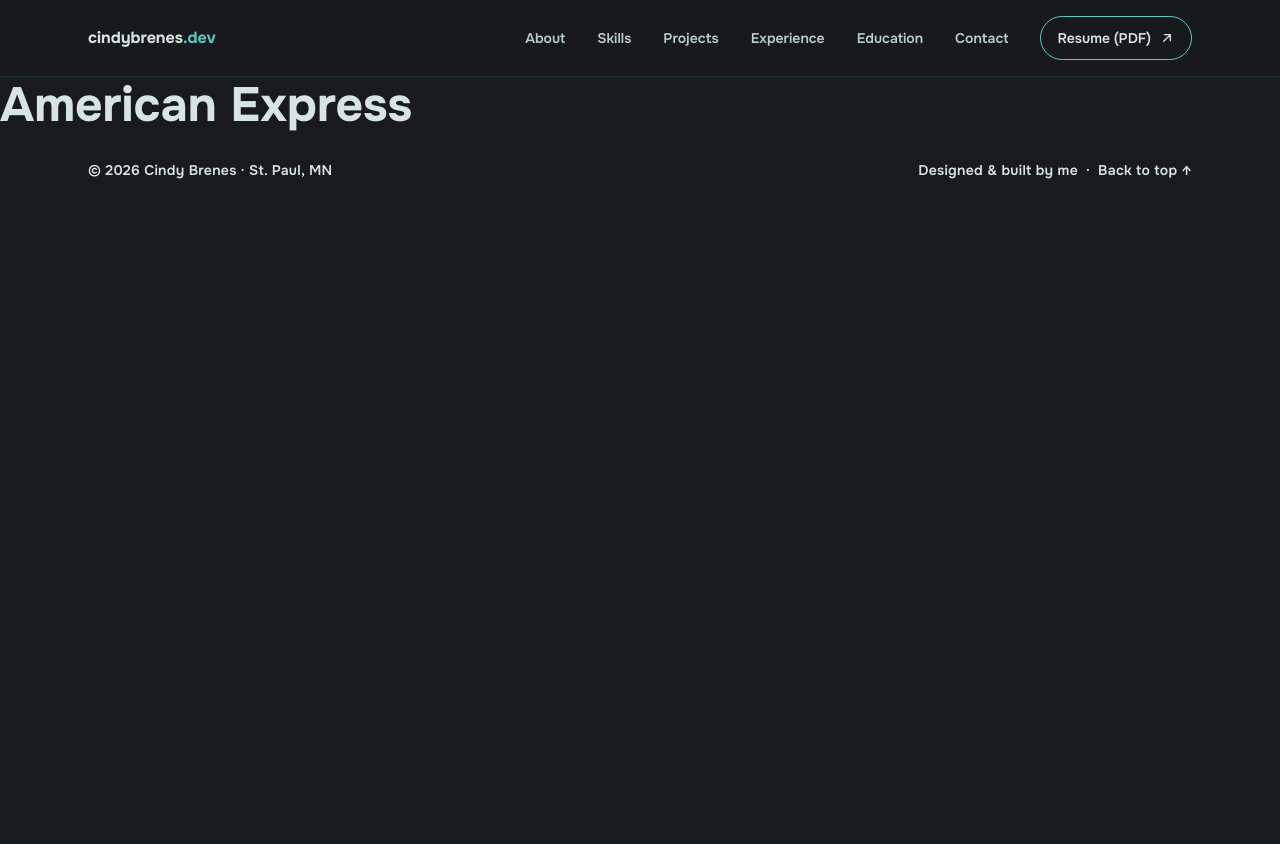
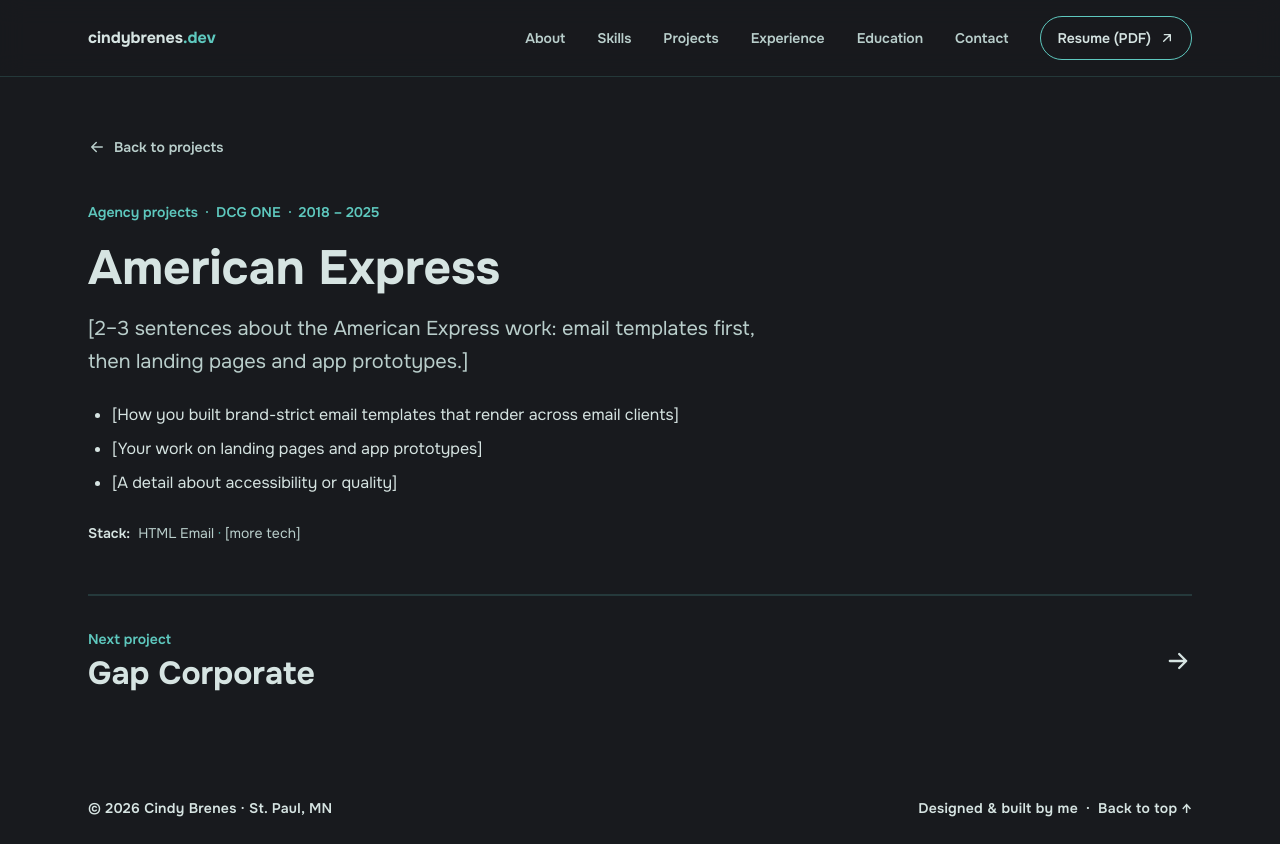
Before and after one commit to cinbrefe/personal-portfolio, a React (Vite) app: page /projects/american-express in a window 1280 px wide. Before the commit the page ends 800 px from the top, so only its background shows below. Built offline with nearby package versions, Linux system fonts and the light colour scheme.

Commit message:
Build project page

```diff
--- a/src/App.jsx
+++ b/src/App.jsx
@@ -2,7 +2,7 @@
 import { a11y } from './content/copy.js';
 import Header from './components/layout/Header/Header.jsx';
 import HomePage from './components/pages/HomePage.jsx';
-import ProjectPage from './components/pages/ProjectPage.jsx';
+import ProjectPage from './components/pages/ProjectPage/ProjectPage.jsx';
 import Footer from './components/layout/Footer/Footer.jsx';
 
 export default function App() {
--- a/src/components/pages/ProjectPage.jsx
+++ /dev/null
@@ -1,14 +0,0 @@
-import { useParams } from 'react-router';
-import { projects } from '../../content/projects.js';
-
-export default function ProjectPage() {
-	const { slug } = useParams();
-	const project = projects.agency.items.find((item) => item.slug === slug);
-
-	// Wrong or old URL: no project has this slug
-	if (!project) {
-		return <h1>Project not found</h1>;
-	}
-
-	return <h1>{project.client}</h1>;
-}
--- /dev/null
+++ b/src/components/pages/ProjectPage/ProjectPage.jsx
@@ -0,0 +1,78 @@
+import { useParams } from 'react-router';
+import { projects } from '../../../content/projects.js';
+import ArrowIcon from '../../ui/ArrowIcon.jsx';
+import './ProjectPage.scss';
+
+export default function ProjectPage() {
+	const { slug } = useParams();
+	const { page } = projects;
+	const { heading, items } = projects.agency;
+	const project = items.find((item) => item.slug === slug);
+
+	// Wrong or old URL: no project has this slug
+	if (!project) {
+		return (
+			<article className="project-page" aria-labelledby="project-page-title">
+				<title>{`${page.notFound} | ${page.titleSuffix}`}</title>
+				<div className="container project-page__inner">
+					<a className="project-page__back icon-link" href="/#projects">
+						<ArrowIcon direction="arrow-left" className="icon-link__icon" />
+						{page.back}
+					</a>
+					<h1 id="project-page-title" className="project-page__title">{page.notFound}</h1>
+				</div>
+			</article>
+		);
+	}
+
+	// Next project, looping from the last back to the first
+	const index = items.findIndex((item) => item.slug === slug);
+	const next = items[(index + 1) % items.length];
+
+	return (
+		<article className="project-page" aria-labelledby="project-page-title">
+			{/* React 19 moves this <title> into the page's <head> */}
+			<title>{`${project.client} | ${page.titleSuffix}`}</title>
+			<div className="container project-page__inner">
+				<a className="project-page__back icon-link" href="/#projects">
+					<ArrowIcon direction="arrow-left" className="icon-link__icon" />
+					{page.back}
+				</a>
+				<header className="project-page__header">
+					<ul className="project-page__meta">
+						<li>{heading}</li>
+						<li>{project.agency}</li>
+						<li>{project.period}</li>
+					</ul>
+					<h1 id="project-page-title" className="project-page__title">{project.client}</h1>
+				</header>
+				<div className="project-page__content">
+					<p className="project-page__intro">{project.intro}</p>
+					<ul className="project-page__contributions">
+						{project.contributions.map((contribution) => (
+							<li key={contribution}>{contribution}</li>
+						))}
+					</ul>
+					<div className="project-page__stack">
+						<h2 className="project-page__stack-label">{page.stackLabel}</h2>
+						<ul className="project-page__stack-list">
+							{project.stack.map((tech) => (
+								<li key={tech}>{tech}</li>
+							))}
+						</ul>
+					</div>
+				</div>
+				{/* Carousel goes here (last step) */}
+				<nav className="project-page__next" aria-label={page.navLabel}>
+					<a className="project-page__next-link" href={`/projects/${next.slug}`}>
+						<span className="project-page__next-text">
+							<span className="project-page__next-label">{page.nextLabel}</span>{' '}
+							<span className="project-page__next-client">{next.client}</span>
+						</span>
+						<ArrowIcon direction="arrow-right" className="project-page__next-icon" />
+					</a>
+				</nav>
+			</div>
+		</article>
+	);
+}
--- /dev/null
+++ b/src/components/pages/ProjectPage/ProjectPage.scss
@@ -0,0 +1,127 @@
+@use '../../../styles/abstracts/variables' as *;
+@use '../../../styles/abstracts/mixins' as *;
+
+$next-icon-size: 28px;
+
+.project-page {
+	padding-block: $spacing-2xl;
+
+	&__inner {
+		@include flex(column);
+		gap: $spacing-md;
+	}
+
+	// Layout (icon + text) comes from the shared .icon-link class
+	&__back {
+		align-self: flex-start; // only as wide as its content inside the column
+		color: $color-text-muted;
+		font-size: $font-size-sm;
+		font-weight: $font-weight-semibold;
+		margin-bottom: $spacing-md;
+		min-height: $control-size-sm;
+		text-decoration: none;
+
+		&:focus-visible,
+		&:hover {
+			color: $color-interactive;
+		}
+	}
+
+	&__header {
+		@include flex(column);
+		gap: $spacing-md;
+	}
+
+	&__meta {
+		@include meta-text;
+		@include dot-list;
+	}
+
+	&__content {
+		@include flex(column);
+		gap: $spacing-lg;
+		max-width: $max-width-text;
+	}
+
+	&__intro {
+		color: $color-text-muted;
+		font-size: $font-size-lg;
+	}
+
+	&__contributions {
+		@include flex(column);
+		gap: $spacing-sm;
+		list-style: disc;
+		padding-left: $spacing-lg;
+	}
+
+	&__stack {
+		&-label {
+			@include inline-label($spacing-sm);
+			font-size: $font-size-sm;
+		}
+
+		&-list {
+			@include inline-dot-list;
+			font-size: $font-size-sm;
+		}
+	}
+
+	// "Next project / F5 Labs →" row across the bottom of the page
+	&__next {
+		border-top: $border-width solid $color-border;
+		margin-top: $spacing-xl;
+
+		&-link {
+			@include flex($justify: space-between, $align: center);
+			color: $color-text;
+			gap: $spacing-md;
+			padding-block: $spacing-xl;
+			text-decoration: none;
+		}
+
+		&-text {
+			@include flex(column);
+			gap: $spacing-xs;
+		}
+
+		&-label {
+			@include meta-text;
+		}
+
+		&-client {
+			font-size: $font-size-2xl;
+			font-weight: $font-weight-bold;
+			line-height: $line-height-heading;
+			transition: color $transition-duration $transition-easing;
+		}
+
+		&-icon {
+			flex-shrink: 0;
+			height: $next-icon-size;
+			transition:
+				color $transition-duration $transition-easing,
+				transform $transition-duration $transition-easing;
+			width: $next-icon-size;
+		}
+
+		// Hover or keyboard focus: name turns teal, arrow slides right
+		&-link:hover &-client,
+		&-link:focus-visible &-client {
+			color: $color-interactive;
+		}
+
+		&-link:hover &-icon,
+		&-link:focus-visible &-icon {
+			color: $color-interactive;
+			transform: translateX($spacing-xs);
+		}
+
+		@media (prefers-reduced-motion: reduce) {
+			&-client,
+			&-icon {
+				transition: none;
+			}
+		}
+	}
+}
--- a/src/components/ui/ArrowIcon.jsx
+++ b/src/components/ui/ArrowIcon.jsx
@@ -3,6 +3,14 @@
 		return (
 			<svg className={className} width="16" height="16" viewBox="0 0 24 24" fill="none" stroke="currentColor" strokeWidth="2" strokeLinecap="round" strokeLinejoin="round" aria-hidden="true" focusable="false">
 				<path d="M7 17L17 7M8 7h9v9" />
+			</svg>
+		);
+	}
+
+	if (direction === 'arrow-left') {
+		return (
+			<svg className={className} width="18" height="18" viewBox="0 0 24 24" fill="none" stroke="currentColor" strokeWidth="2" strokeLinecap="round" strokeLinejoin="round" aria-hidden="true" focusable="false">
+				<path d="M19 12H5M11 6l-6 6 6 6" />
 			</svg>
 		);
 	}
--- a/src/content/projects.js
+++ b/src/content/projects.js
@@ -37,6 +37,15 @@
 			],
 		},
 		],
+	},
+	// Fixed text on every project page (/projects/<slug>)
+	page: {
+		back: 'Back to projects',
+		stackLabel: 'Stack:',
+		nextLabel: 'Next project',
+		navLabel: 'Project navigation',
+		notFound: 'Project not found',
+		titleSuffix: 'Cindy Brenes', // browser tab: "Target | Cindy Brenes"
 	},
 	agency: {
 		heading: 'Agency projects',
```
